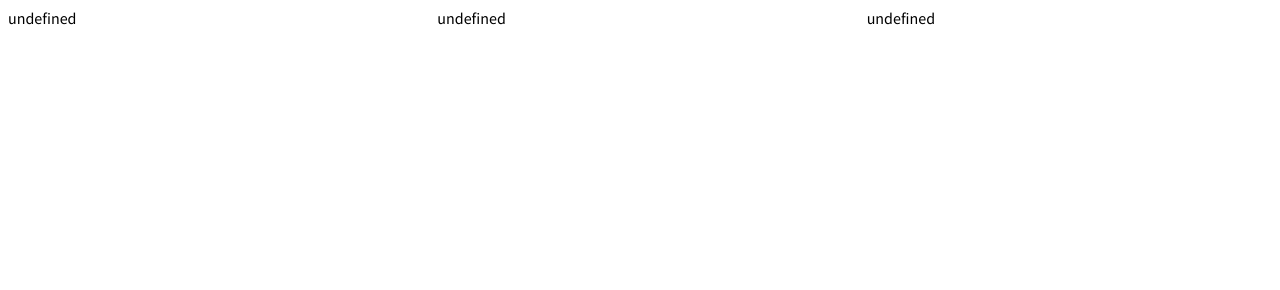
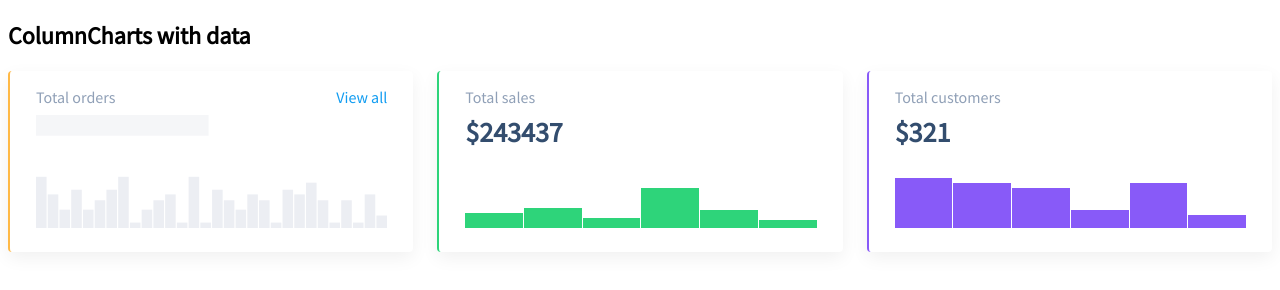
Before and after one commit to js-tasks-ru/js-20230914_vyacheslav-shatrov, a website: page 04-oop-basic-intro-to-dom/1-column-chart/index.html in a window 1280 px wide. Drawn offline with Linux system fonts and the light colour scheme.

Commit message:
04 Chart class in progress

```diff
--- a/04-oop-basic-intro-to-dom/1-column-chart/index.html
+++ b/04-oop-basic-intro-to-dom/1-column-chart/index.html
@@ -7,6 +7,7 @@
   </head>
 
   <body>
+    <h2>ColumnCharts with data</h2>
     <div class="dashboard__charts">
       <div id="orders" class="dashboard__chart_orders"></div>
       <div id="sales" class="dashboard__chart_sales"></div>
@@ -40,6 +41,7 @@
         value: 321
       });
 
+      salesChart.update([ 10, 40, 40, 80, 65, 35 ]);
       orders.append(ordersChart.element);
       sales.append(salesChart.element);
       customers.append(customersChart.element);
--- a/04-oop-basic-intro-to-dom/1-column-chart/index.js
+++ b/04-oop-basic-intro-to-dom/1-column-chart/index.js
@@ -1,3 +1,64 @@
 export default class ColumnChart {
+  constructor(options) {
+    this.data = options.data || [];
+    this.label = options.label || '';
+    this.value = options.value || 0;
+    this.link = options.link || '';
 
+    this.element = this.createElement();
+  }
+
+  prepareCols() {
+    this.colData = this.data.map(value => ({
+      value: value / 2,
+      tooltipValue: value
+    }));
+
+    return this.colData.map(col => {
+      return `<div style="--value: ${col.value}" data-tooltip="${col.tooltipValue}%"></div>`;
+    }).join('');
+  }
+
+  template() {
+    const loading = !this.data.length ? 'column-chart_loading' : '';
+    const link = this.link
+      ? `<a href="/${this.link}" class="column-chart__link">View all</a>`
+      : '';
+    const cols = this.prepareCols();
+
+    return (
+      `
+      <div class="column-chart ${loading}" style="--chart-height: 50">
+      <div class="column-chart__title">
+        Total ${this.label}
+        ${link}
+      </div>
+      <div class="column-chart__container">
+        <div data-element="header" class="column-chart__header">$${this.value}</div>
+        <div data-element="body" class="column-chart__chart">
+          ${cols}
+        </div>
+      </div>
+    </div>`
+    );
+  }
+
+  update(data) {
+    this.data = data;
+    this.createElement();
+  }
+
+  remove() {
+    this.element.remove();
+  }
+
+  destroy() {
+    this.remove();
+  }
+  createElement() {
+    const element = document.createElement('div');
+    element.innerHTML = this.template();
+
+    return element;
+  }
 }
```
